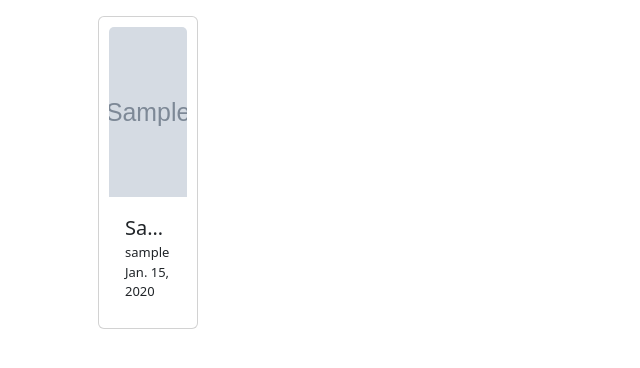
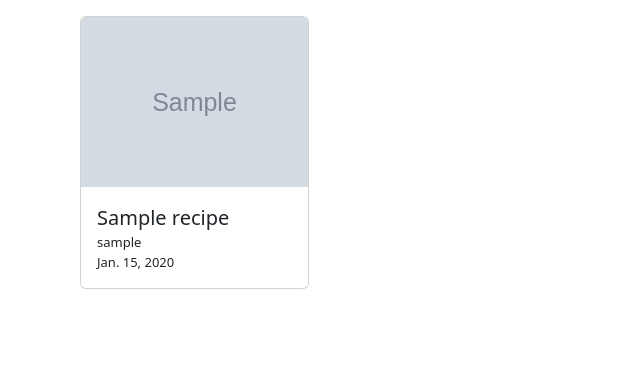
Before and after one commit to Michael322312/cuisiner_project, a Django app: page /recipes/ in a window 1280 px wide. Shown: the part 73-441 px from the top of the page, without its empty margins (0-640 px from the left). Run offline with Django 5.2, Linux system fonts and the light colour scheme; tables that the repository leaves empty hold one stand-in row (values such as "Sample post"); grey boxes marked "Sample" are stand-in pictures.

Commit message:
Html styles changes

```diff
--- a/static/css/style.css
+++ b/static/css/style.css
@@ -11,7 +11,7 @@ body {
     box-sizing: border-box;
     width: fit-content;
     font-size: small;
-    width: 100px;
+    width: 200px;
 
 }
 
@@ -20,7 +20,7 @@ body {
     justify-content: center; /* Centers the container on the page */
 }
 
-.container {
+.container_2 {
     width: 90%;
     display: flex;
     flex-flow: row wrap;
--- a/templates/base.html
+++ b/templates/base.html
@@ -5,7 +5,8 @@
     <meta charset="UTF-8">
     <meta name="viewport" content="width=device-width, initial-scale=1.0">
     <link href="https://cdn.jsdelivr.net/npm/bootstrap@5.3.3/dist/css/bootstrap.min.css" rel="stylesheet" integrity="sha384-QWTKZyjpPEjISv5WaRU9OFeRpok6YctnYmDr5pNlyT2bRjXh0JMhjY6hW+ALEwIH" crossorigin="anonymous">
-
+    <script src="https://cdn.jsdelivr.net/npm/@popperjs/core@2.9.2/dist/umd/popper.min.js" integrity="sha384-IQsoLXl5PILFhosVNubq5LC7Qb9DXgDA9i+tQ8Zj3iwWAwPtgFTxbJ8NT4GN1R8p" crossorigin="anonymous"></script>
+    <script src="https://code.jquery.com/jquery-3.5.1.js"></script>
     <link rel="stylesheet" href="{% static 'css/style.css' %}">
     <title>Cuisiner</title>
 </head>
@@ -45,6 +46,9 @@
       </nav>
     {% block content %}
     {% endblock %}
+
+
+
     <script src="https://cdn.jsdelivr.net/npm/bootstrap@5.3.3/dist/js/bootstrap.bundle.min.js" integrity="sha384-YvpcrYf0tY3lHB60NNkmXc5s9fDVZLESaAA55NDzOxhy9GkcIdslK1eN7N6jIeHz" crossorigin="anonymous"></script>
 </body>
 </html>
--- a/templates/recipe/category/list_view.html
+++ b/templates/recipe/category/list_view.html
@@ -25,7 +25,7 @@
         </form>
 
         <div class="">
-            <ul class="container">
+            <ul class="container_2">
                 {% if categories %}
                     {% for category in categories %}
                         <li class="card mt-3 border item">
--- a/templates/recipe/diet/list_view.html
+++ b/templates/recipe/diet/list_view.html
@@ -23,9 +23,10 @@
             <button class="btn btn-outline-success" type="submit">Search</button>
         </form>
         <div class="">
-            <ul class="container">
+            <ul class="container_2">
                 {% if diets %}
                     {% for diet in diets %}
+                        <a href="{% url 'recipe:diet_detail' diet.pk %}" style="text-decoration: none;">
                             <li class="card item mt-3 border">
                                 <div class="card-body">
                                     <h5 class="card-title">
@@ -45,6 +46,7 @@
 
                                 </div>
                             </li>
+                        </a>
                     {% endfor %}
                 {%else%}
                     <div class="fw-light text-start w-50 ms-2 mt-3">Diets not found</div>
--- a/templates/recipe/product/list_view.html
+++ b/templates/recipe/product/list_view.html
@@ -23,7 +23,7 @@
             <button class="btn btn-outline-success" type="submit">Search</button>
         </form>
         <div class="">
-            <ul class="container">
+            <ul class="container_2">
                 {% if products %}
                     {% for product in products %}
                         <li class="card item mt-3 border">
--- a/templates/recipe/recipe/create_form.html
+++ b/templates/recipe/recipe/create_form.html
@@ -27,10 +27,9 @@
     <form method="POST" enctype="multipart/form-data" class="mx-auto p-4 rec_form">
         {% csrf_token %}
         <p class="fs-2 fw-light">Create recipe</p>
-        <div class="mb-3">
+        <div class="mb-3 ">
             <label class="form-label" for="title">Recipe title</label>
             {{ recipe_form.title }}
-            <div id="" class="form-text">We'll never share your email with anyone else.</div>
         </div>
         <div class="mb-3">
             <label class="form-label" for="main_image">{{ recipe_form.main_image.label }}</label>
--- a/templates/recipe/recipe/list_view.html
+++ b/templates/recipe/recipe/list_view.html
@@ -5,10 +5,10 @@
 
     <div class="page-container">
 
-        <div class="container">
+        <div class="container_2">
             {% for recipe in recipes %}
                 <a href="{% url 'recipe:recipe' recipe.id %}" style="text-decoration: none;">
-                    <div class="card m-3 item" style="overflow: hidden;">
+                    <div class="card m-3" style="overflow: hidden;">
                         {% if recipe.main_image %}
                             <img src="/media/{{ recipe.main_image }}" class="card-img-top" alt="..." style="object-fit: cover; height: 170px; width: 100%;">
                         {% else %}
@@ -17,7 +17,7 @@
                         {%endif%}
                         <div class="card-body">
                             <div class="card-title2 fs-5">{{ recipe.title }}</div>
-                            <div>
+                            <div style="font-size: small;">
                                 {{ recipe.author }}
                                 <br>
                                 {{ recipe.upload_date }}
```
Lines whose indentation alone changed are shown as unchanged.
